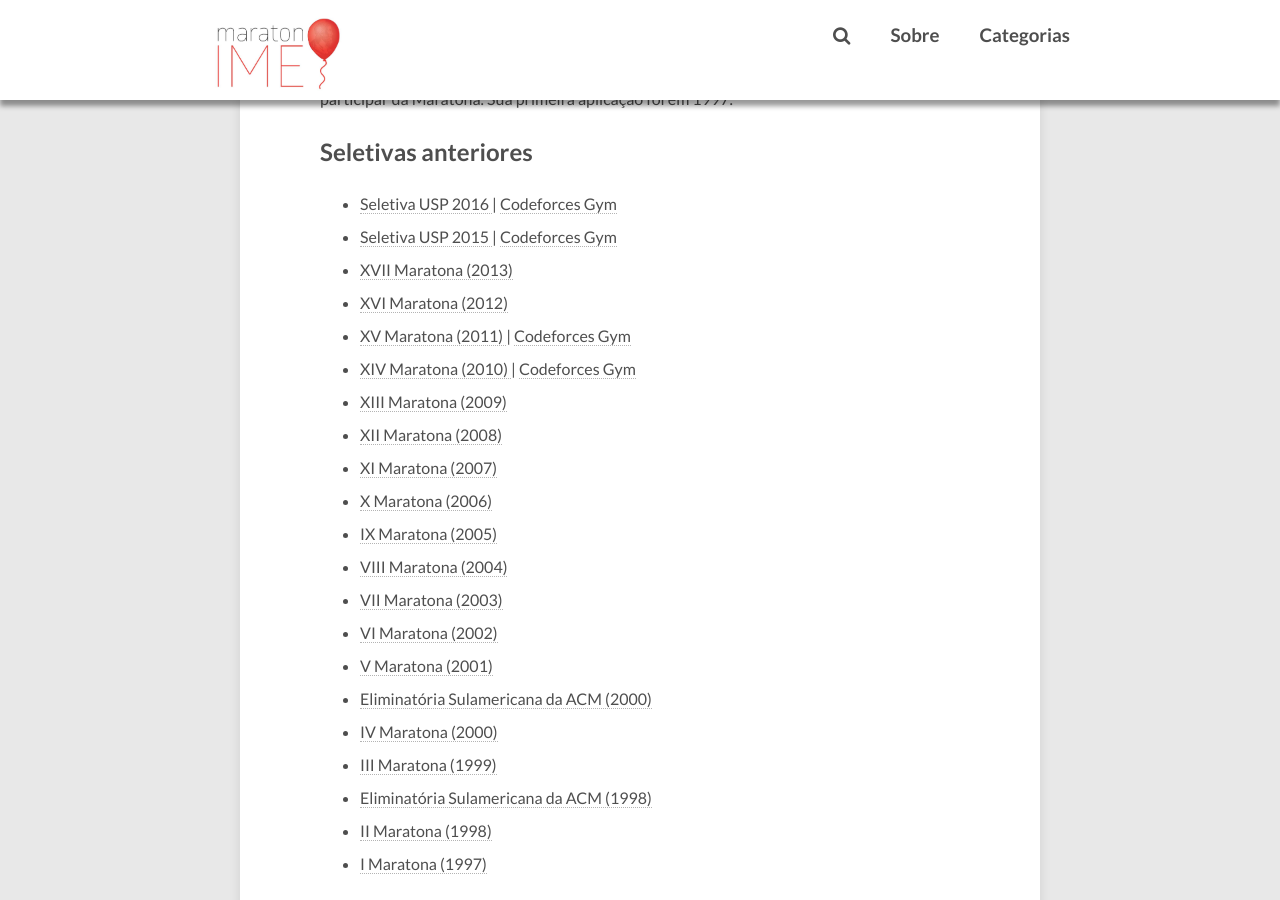
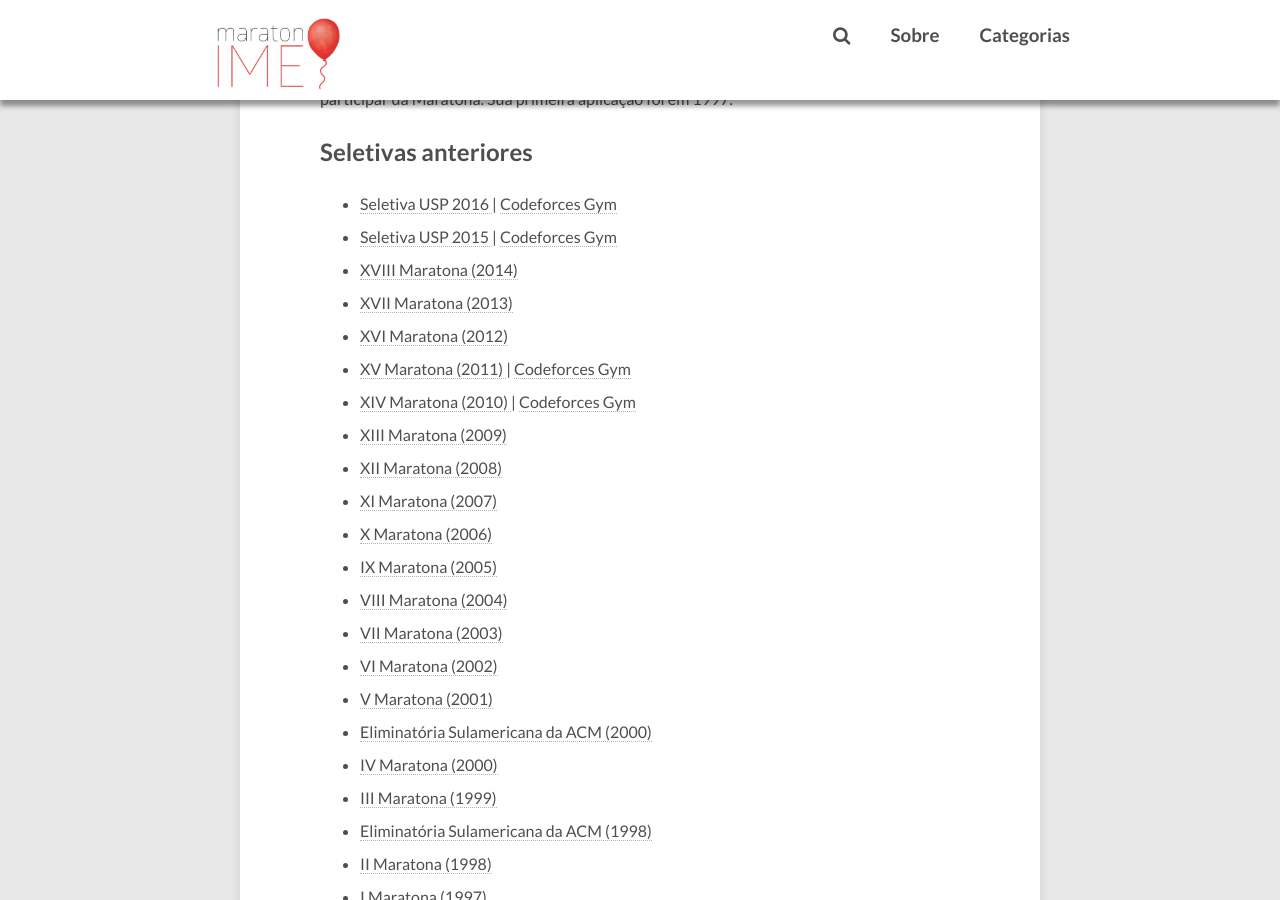
Before and after one commit to maratonusp/blog, a Jekyll site: the page built from pages/seletivas.markdown, in a window 1280 px wide and 900 px high, scrolled down 488 px. Built offline with Jekyll 4.4.1, drawn with Linux system fonts in a browser that asks for light colours; nearby versions of some CDN libraries; comment, search, counter and statistics services are not loaded; part of the change alters nothing that is shown.

Commit message:
Quickfix + Seletiva 2014

```diff
--- a/_config.yml
+++ b/_config.yml
@@ -1,5 +1,5 @@
-#url: https://www.ime.usp.br/~maratona
-url: http://localhost:4000/~maratona
+url: https://www.ime.usp.br/~maratona
+#url: http://localhost:4000/~maratona
 
 description:      Apoio à Maratona de Programação
 disqus_shortname: maratonime
--- a/pages/seletivas.markdown
+++ b/pages/seletivas.markdown
@@ -12,6 +12,7 @@ A prova é organizada pelos próprios alunos, geralmente aqueles que já não po
 <ul>
   <li> <a href="seletiva-2016"> Seletiva USP 2016 </a> | <a href="http://codeforces.com/gym/101064"> Codeforces Gym </a> </li>
   <li> <a href="seletiva-2015"> Seletiva USP 2015 </a> | <a href="http://codeforces.com/gym/101047"> Codeforces Gym </a> </li>
+  <li> <a href="https://www.ime.usp.br/~cef/XVIIImaratona/"> XVIII Maratona (2014) </a>  </li>
   <li> <a href="https://www.ime.usp.br/~cef/XVIImaratona/"> XVII Maratona (2013) </a>  </li>
   <li> <a href="https://www.ime.usp.br/~cef/XVImaratona/"> XVI Maratona (2012) </a> </li>
   <li> <a href="https://www.ime.usp.br/~cef/XVmaratona/"> XV Maratona (2011) </a> | <a href="http://codeforces.com/gym/101081"> Codeforces Gym </a> </li>
```
